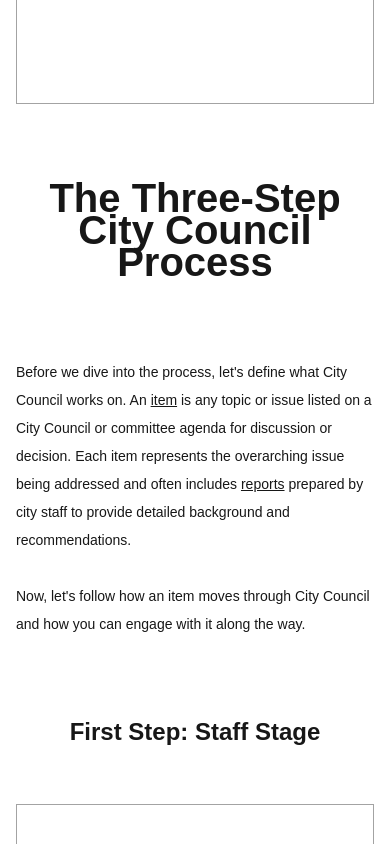
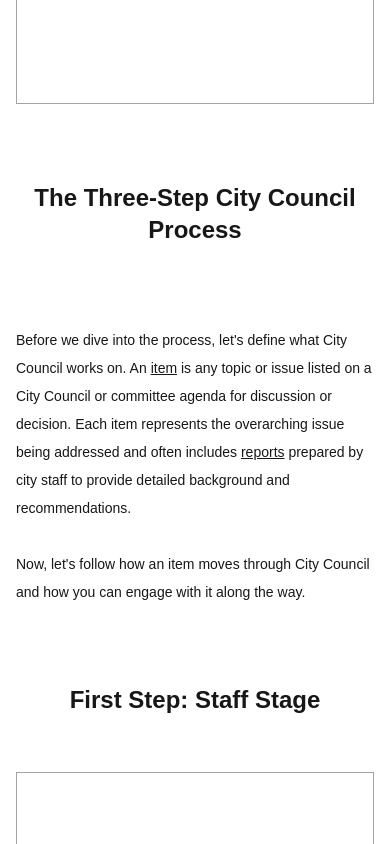
Before and after one commit to civic-dashboard/civic-dashboard-web, a Next.js app: page /how-council-works in a window 390 px wide. Shown: the part 988-1832 px from the top of the page. Built offline with nearby package versions, Linux system fonts and the light colour scheme.

Commit message:
remove redundant text tag for title

```diff
--- a/src/app/how-council-works/page.tsx
+++ b/src/app/how-council-works/page.tsx
@@ -60,7 +60,7 @@ export default function HowCouncilWorks() {
         </div>
         {/* Three-Step City Council Process */}
         <div className="mt-[78px]">
-          <h2 className="text-[40px] font-bold text-center text-[24px] md:text-[32px] lg:text-[40px]">
+          <h2 className="font-bold text-center text-[24px] md:text-[32px] lg:text-[40px]">
             The Three-Step City Council Process
           </h2>
           <div className="text-[14px] md:text-[16px] lg:text-[18px] leading-7 mt-8 mt-[80px] max-w-2xl mx-auto">
```
